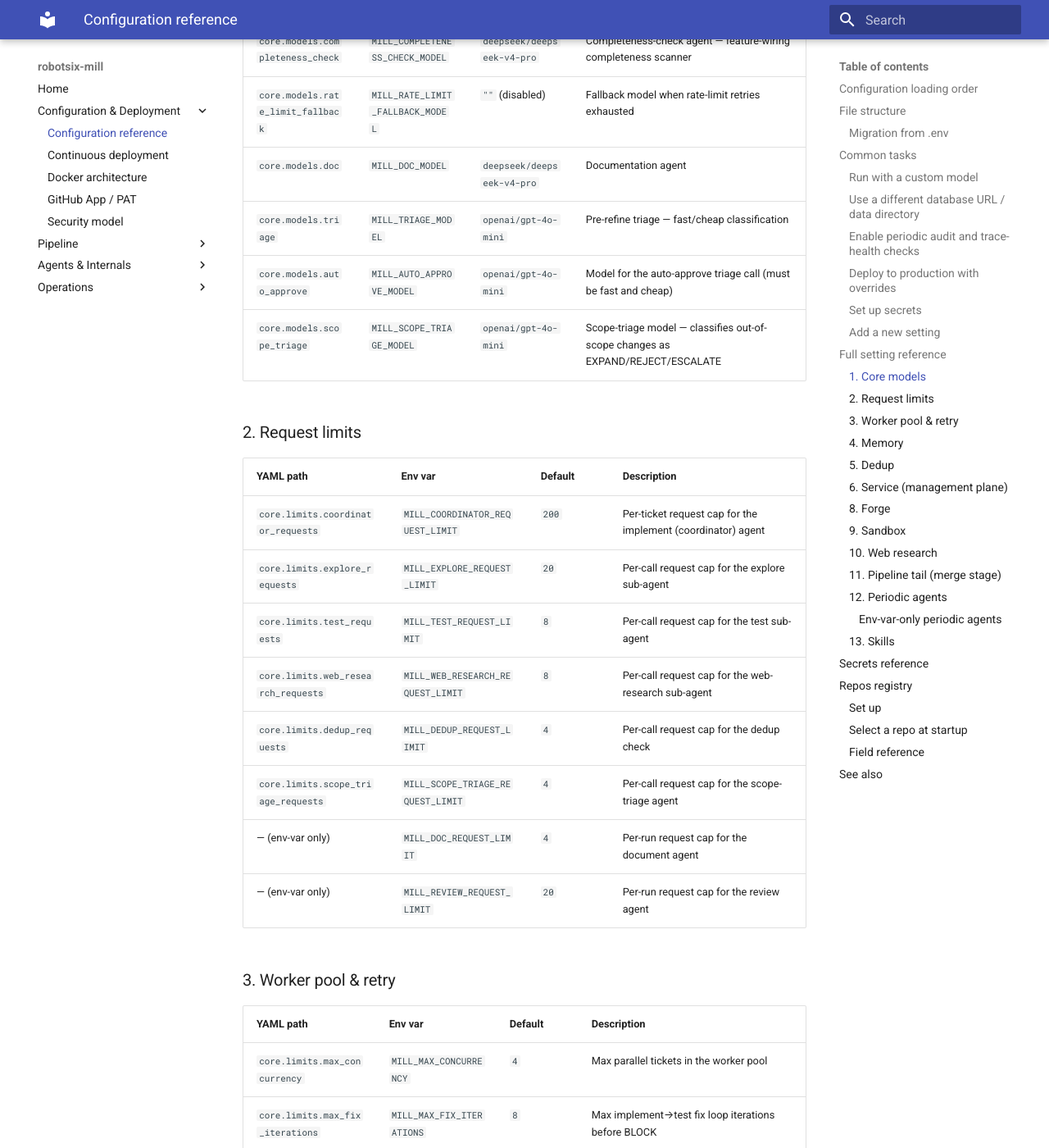
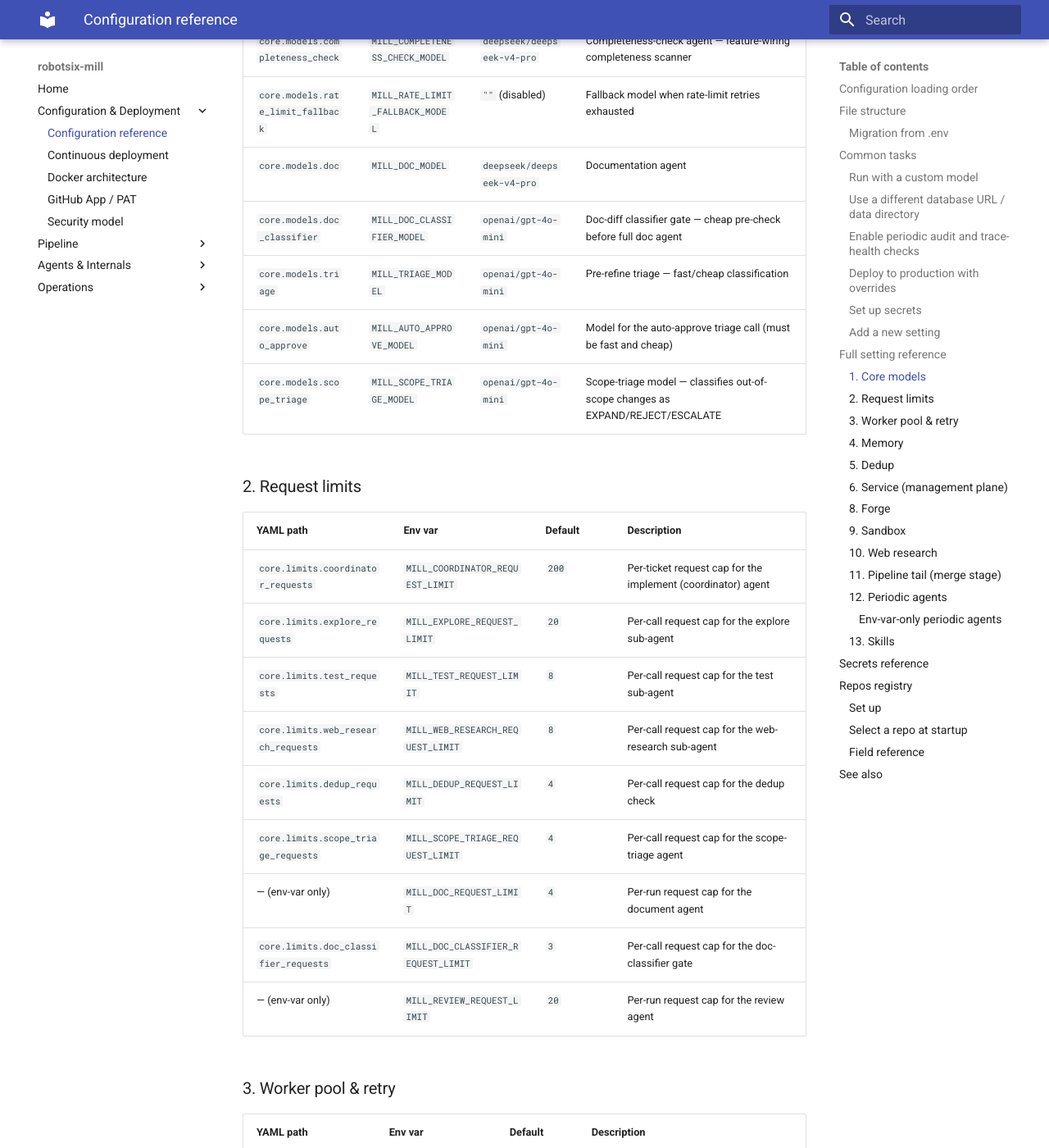
Before and after one commit to damien-robotsix/robotsix-mill, an MkDocs documentation site: the page built from docs/configuration.md, in a window 1280 px wide and 1400 px high, scrolled down 4945 px. Shown: the whole window at 82% size. Built offline with MkDocs 1.6.1 and Material for MkDocs 9.7.7, drawn with Linux system fonts in a browser that asks for light colours.

Commit message:
mill(docs): Add lightweight document-classification pass to skip full agent for internal-only changes (20260525T121423Z-add-lightweight-document-classification--9705)

```diff
--- a/docs/configuration.md
+++ b/docs/configuration.md
@@ -197,6 +197,7 @@ Every setting below shows:
 | `core.models.completeness_check` | `MILL_COMPLETENESS_CHECK_MODEL` | `deepseek/deepseek-v4-pro` | Completeness-check agent — feature-wiring completeness scanner |
 | `core.models.rate_limit_fallback` | `MILL_RATE_LIMIT_FALLBACK_MODEL` | `""` (disabled) | Fallback model when rate-limit retries exhausted |
 | `core.models.doc` | `MILL_DOC_MODEL` | `deepseek/deepseek-v4-pro` | Documentation agent |
+| `core.models.doc_classifier` | `MILL_DOC_CLASSIFIER_MODEL` | `openai/gpt-4o-mini` | Doc-diff classifier gate — cheap pre-check before full doc agent |
 | `core.models.triage` | `MILL_TRIAGE_MODEL` | `openai/gpt-4o-mini` | Pre-refine triage — fast/cheap classification |
 | `core.models.auto_approve` | `MILL_AUTO_APPROVE_MODEL` | `openai/gpt-4o-mini` | Model for the auto-approve triage call (must be fast and cheap) |
 | `core.models.scope_triage` | `MILL_SCOPE_TRIAGE_MODEL` | `openai/gpt-4o-mini` | Scope-triage model — classifies out-of-scope changes as EXPAND/REJECT/ESCALATE |
@@ -212,6 +213,7 @@ Every setting below shows:
 | `core.limits.dedup_requests` | `MILL_DEDUP_REQUEST_LIMIT` | `4` | Per-call request cap for the dedup check |
 | `core.limits.scope_triage_requests` | `MILL_SCOPE_TRIAGE_REQUEST_LIMIT` | `4` | Per-call request cap for the scope-triage agent |
 | — (env-var only) | `MILL_DOC_REQUEST_LIMIT` | `4` | Per-run request cap for the document agent |
+| `core.limits.doc_classifier_requests` | `MILL_DOC_CLASSIFIER_REQUEST_LIMIT` | `3` | Per-call request cap for the doc-classifier gate |
 | — (env-var only) | `MILL_REVIEW_REQUEST_LIMIT` | `20` | Per-run request cap for the review agent |
 
 ### 3. Worker pool & retry
```
Also changed, not shown: docs/agent-yaml-schema.md (+1 -0 lines), docs/agents.md (+1 -0 lines), docs/config-audit.md (+3 -0 lines).
